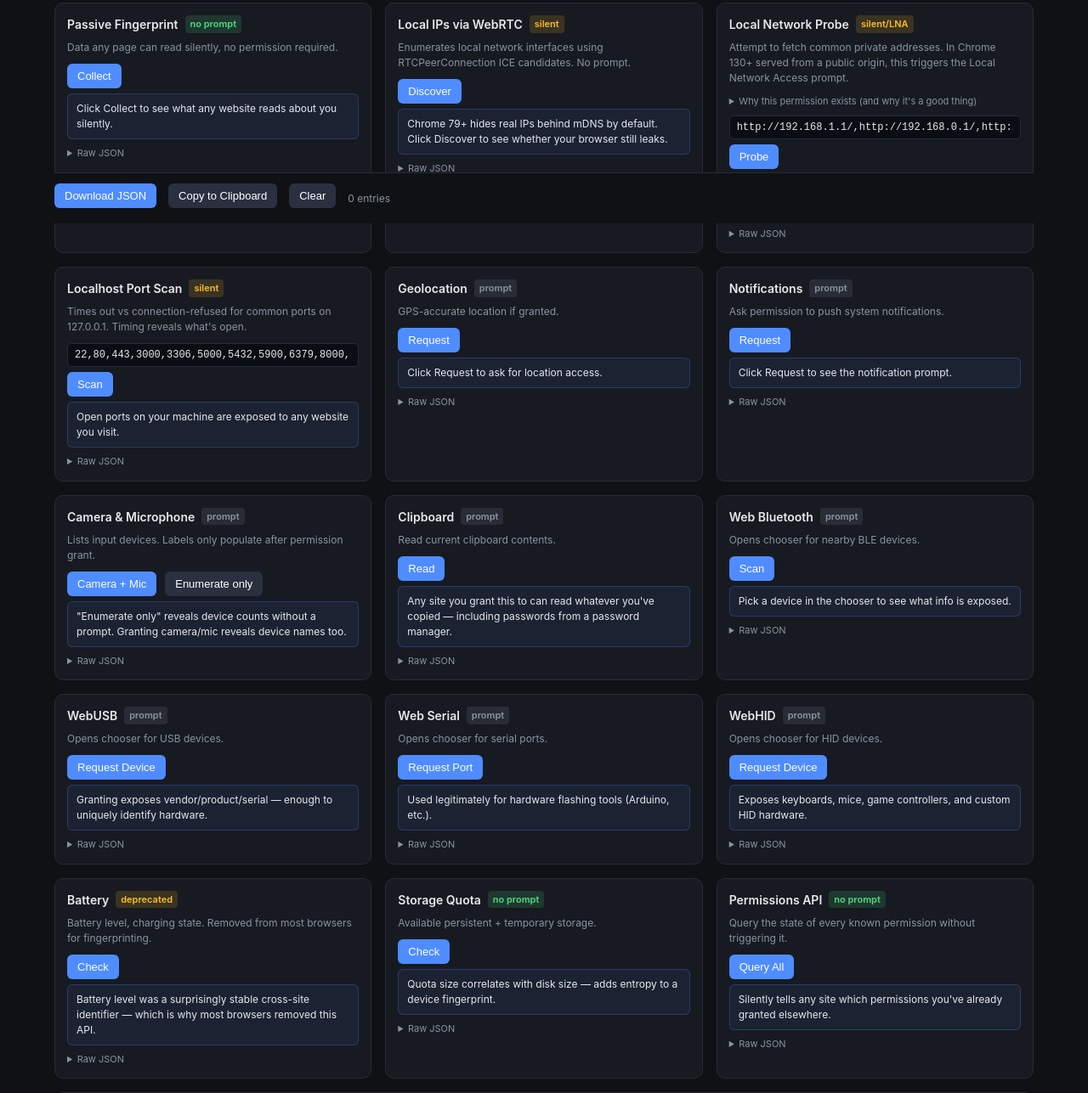
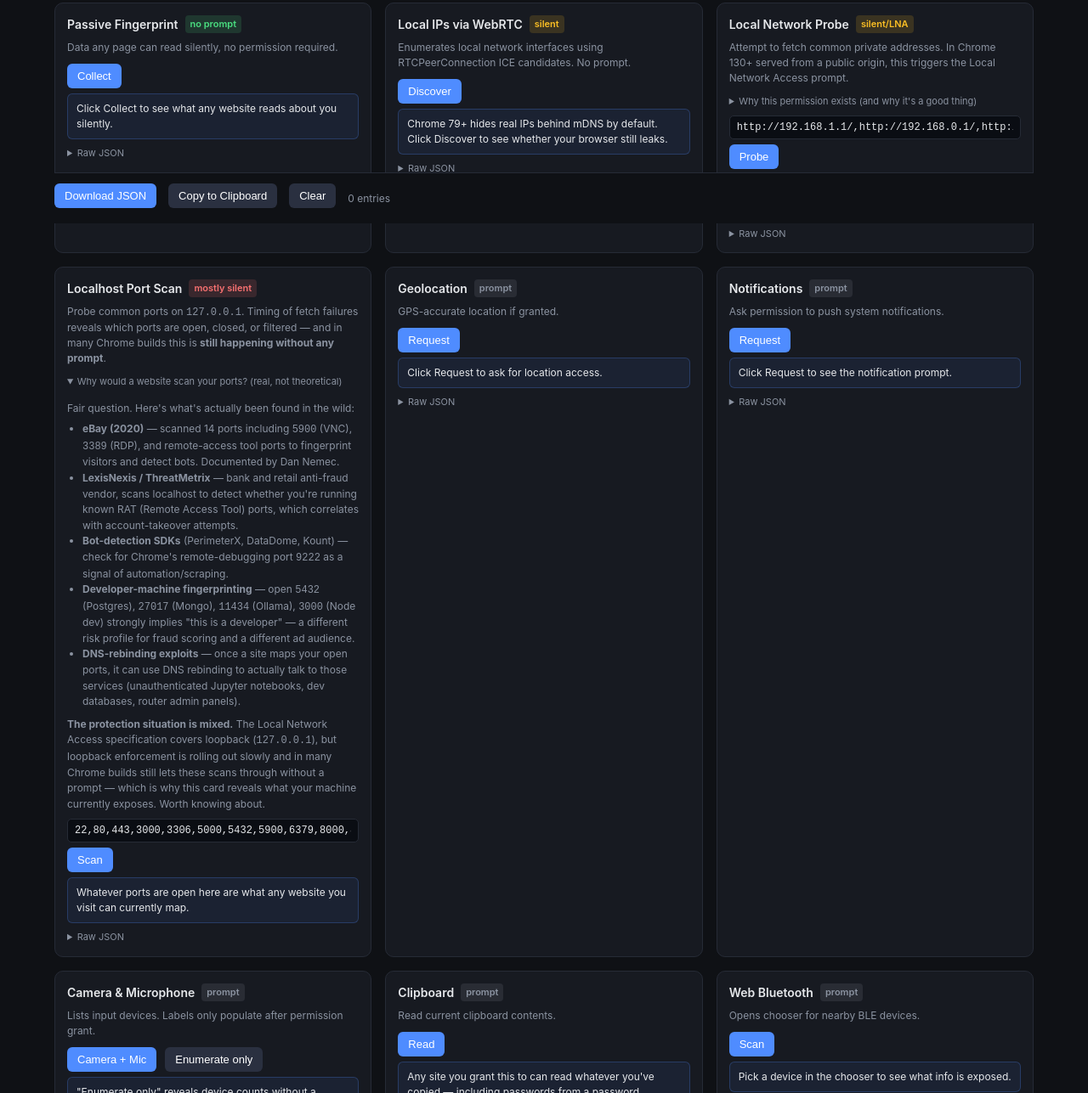
Before and after one commit to niavasha/chrome-network-access, a plain HTML site: page index.html in a window 1280 px wide. Shown: the part 537-1824 px from the top of the page at 85% size. Drawn offline with Linux system fonts and the light colour scheme.

Commit message:
Port scan card: honest framing + concrete why-sites-do-this examples

```diff
--- a/index.html
+++ b/index.html
@@ -169,11 +169,24 @@
 
   <!-- Port scan on localhost -->
   <div class="card">
-    <h3>Localhost Port Scan <span class="status warn">silent</span></h3>
-    <p>Times out vs connection-refused for common ports on 127.0.0.1. Timing reveals what's open.</p>
+    <h3>Localhost Port Scan <span class="status err">mostly silent</span></h3>
+    <p>Probe common ports on <code>127.0.0.1</code>. Timing of fetch failures reveals which ports are open, closed, or filtered — and in many Chrome builds this is <strong>still happening without any prompt</strong>.</p>
+    <details style="margin-bottom: 8px;" open><summary>Why would a website scan your ports? (real, not theoretical)</summary>
+      <div style="color: var(--muted); font-size: 12px; line-height: 1.55; padding: 8px 0 0;">
+        Fair question. Here's what's actually been found in the wild:
+        <ul style="margin: 6px 0 8px 18px; padding: 0;">
+          <li><strong>eBay (2020)</strong> — scanned 14 ports including <code>5900</code> (VNC), <code>3389</code> (RDP), and remote-access tool ports to fingerprint visitors and detect bots. Documented by Dan Nemec.</li>
+          <li><strong>LexisNexis / ThreatMetrix</strong> — bank and retail anti-fraud vendor, scans localhost to detect whether you're running known RAT (Remote Access Tool) ports, which correlates with account-takeover attempts.</li>
+          <li><strong>Bot-detection SDKs</strong> (PerimeterX, DataDome, Kount) — check for Chrome's remote-debugging port <code>9222</code> as a signal of automation/scraping.</li>
+          <li><strong>Developer-machine fingerprinting</strong> — open <code>5432</code> (Postgres), <code>27017</code> (Mongo), <code>11434</code> (Ollama), <code>3000</code> (Node dev) strongly implies "this is a developer" — a different risk profile for fraud scoring and a different ad audience.</li>
+          <li><strong>DNS-rebinding exploits</strong> — once a site maps your open ports, it can use DNS rebinding to actually talk to those services (unauthenticated Jupyter notebooks, dev databases, router admin panels).</li>
+        </ul>
+        <strong>The protection situation is mixed.</strong> The Local Network Access specification covers loopback (<code>127.0.0.1</code>), but loopback enforcement is rolling out slowly and in many Chrome builds still lets these scans through without a prompt — which is why this card reveals what your machine currently exposes. Worth knowing about.
+      </div>
+    </details>
     <input type="text" id="ports" value="22,80,443,3000,3306,5000,5432,5900,6379,8000,8080,8443,9000,11434,27017">
     <button onclick="runPortScan()">Scan</button>
-    <div class="interp" id="interp-ports">Open ports on your machine are exposed to any website you visit.</div>
+    <div class="interp" id="interp-ports">Whatever ports are open here are what any website you visit can currently map.</div>
     <details><summary>Raw JSON</summary><pre id="out-ports">Not yet collected.</pre></details>
   </div>
 
```
